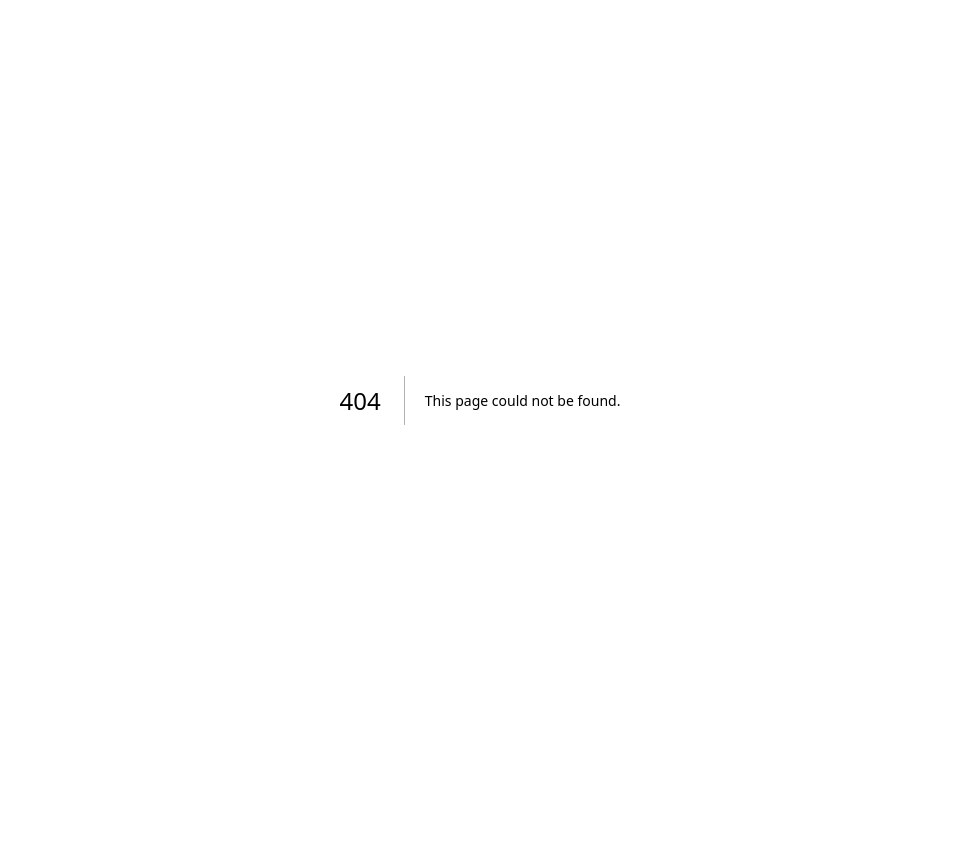
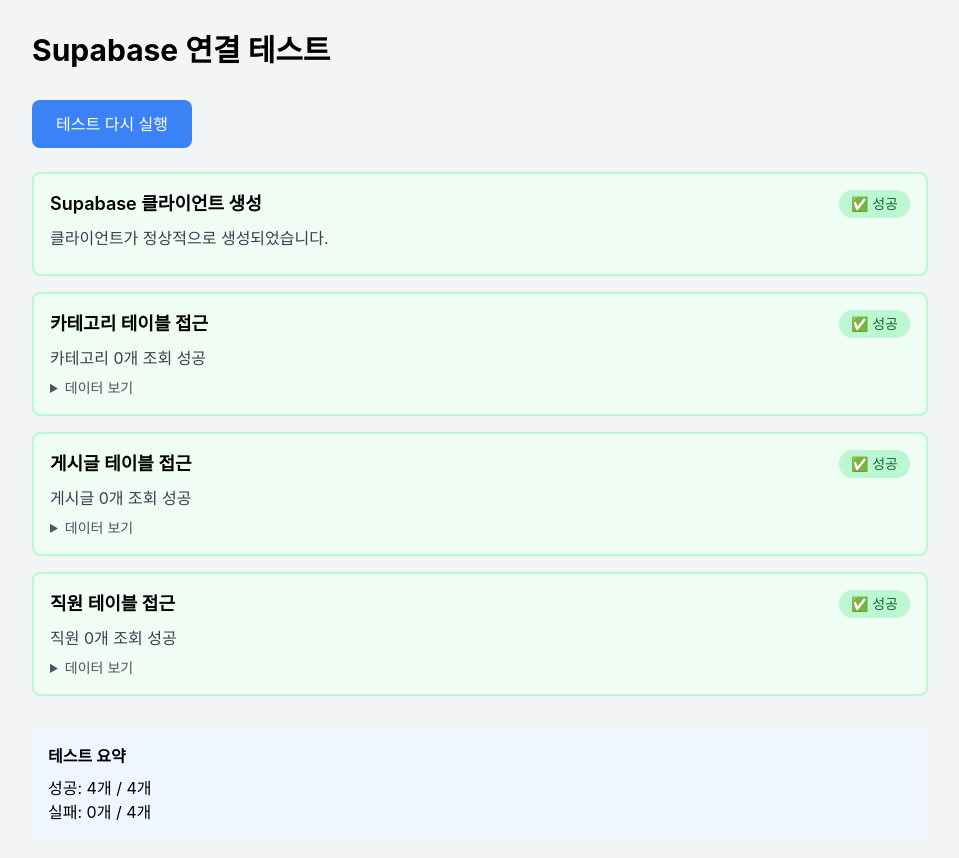
Before and after one commit to hun5295-png/board, a Next.js app: page /test-supabase in a window 1280 px wide. Before the commit this address had no page. Shown: the top 858 px of the page, without its empty margins (160-1119 px from the left). Before the commit the page ends 800 px from the top, so only its background shows below. Built offline with nearby package versions, Linux system fonts and the light colour scheme; no server answers; the database is empty.

Commit message:
Add Supabase connection test page

```diff
--- /dev/null
+++ b/pages/test-supabase.tsx
@@ -0,0 +1,200 @@
+import { useEffect, useState } from 'react'
+import { supabase } from '../lib/supabase'
+
+export default function TestSupabase() {
+  const [testResults, setTestResults] = useState<any[]>([])
+  const [loading, setLoading] = useState(false)
+
+  const runTests = async () => {
+    setLoading(true)
+    setTestResults([])
+
+    const results = []
+
+    // 테스트 1: Supabase 클라이언트 생성 확인
+    try {
+      results.push({
+        test: 'Supabase 클라이언트 생성',
+        status: 'success',
+        message: '클라이언트가 정상적으로 생성되었습니다.',
+        data: null
+      })
+    } catch (error) {
+      results.push({
+        test: 'Supabase 클라이언트 생성',
+        status: 'error',
+        message: error.message,
+        data: null
+      })
+    }
+
+    // 테스트 2: 카테고리 테이블 접근
+    try {
+      const { data, error } = await supabase
+        .from('categories')
+        .select('*')
+        .limit(1)
+
+      if (error) {
+        results.push({
+          test: '카테고리 테이블 접근',
+          status: 'error',
+          message: error.message,
+          data: error
+        })
+      } else {
+        results.push({
+          test: '카테고리 테이블 접근',
+          status: 'success',
+          message: `카테고리 ${data.length}개 조회 성공`,
+          data: data
+        })
+      }
+    } catch (error) {
+      results.push({
+        test: '카테고리 테이블 접근',
+        status: 'error',
+        message: error.message,
+        data: null
+      })
+    }
+
+    // 테스트 3: 게시글 테이블 접근
+    try {
+      const { data, error } = await supabase
+        .from('posts')
+        .select('*')
+        .limit(1)
+
+      if (error) {
+        results.push({
+          test: '게시글 테이블 접근',
+          status: 'error',
+          message: error.message,
+          data: error
+        })
+      } else {
+        results.push({
+          test: '게시글 테이블 접근',
+          status: 'success',
+          message: `게시글 ${data.length}개 조회 성공`,
+          data: data
+        })
+      }
+    } catch (error) {
+      results.push({
+        test: '게시글 테이블 접근',
+        status: 'error',
+        message: error.message,
+        data: null
+      })
+    }
+
+    // 테스트 4: 직원 테이블 접근
+    try {
+      const { data, error } = await supabase
+        .from('employees')
+        .select('*')
+        .limit(1)
+
+      if (error) {
+        results.push({
+          test: '직원 테이블 접근',
+          status: 'error',
+          message: error.message,
+          data: error
+        })
+      } else {
+        results.push({
+          test: '직원 테이블 접근',
+          status: 'success',
+          message: `직원 ${data.length}개 조회 성공`,
+          data: data
+        })
+      }
+    } catch (error) {
+      results.push({
+        test: '직원 테이블 접근',
+        status: 'error',
+        message: error.message,
+        data: null
+      })
+    }
+
+    setTestResults(results)
+    setLoading(false)
+  }
+
+  useEffect(() => {
+    runTests()
+  }, [])
+
+  return (
+    <div className="min-h-screen bg-gray-100 p-8">
+      <div className="max-w-4xl mx-auto">
+        <h1 className="text-3xl font-bold mb-8">Supabase 연결 테스트</h1>
+
+        <div className="mb-6">
+          <button
+            onClick={runTests}
+            disabled={loading}
+            className="bg-blue-500 hover:bg-blue-600 text-white px-6 py-3 rounded-lg disabled:opacity-50"
+          >
+            {loading ? '테스트 중...' : '테스트 다시 실행'}
+          </button>
+        </div>
+
+        <div className="space-y-4">
+          {testResults.map((result, index) => (
+            <div
+              key={index}
+              className={`p-4 rounded-lg border-2 ${
+                result.status === 'success'
+                  ? 'bg-green-50 border-green-200'
+                  : 'bg-red-50 border-red-200'
+              }`}
+            >
+              <div className="flex items-center justify-between mb-2">
+                <h3 className="font-semibold text-lg">{result.test}</h3>
+                <span
+                  className={`px-3 py-1 rounded-full text-sm font-medium ${
+                    result.status === 'success'
+                      ? 'bg-green-200 text-green-800'
+                      : 'bg-red-200 text-red-800'
+                  }`}
+                >
+                  {result.status === 'success' ? '✅ 성공' : '❌ 실패'}
+                </span>
+              </div>
+              <p className="text-gray-700 mb-2">{result.message}</p>
+              {result.data && (
+                <details className="mt-2">
+                  <summary className="cursor-pointer text-sm text-gray-600">
+                    데이터 보기
+                  </summary>
+                  <pre className="mt-2 p-2 bg-gray-100 rounded text-xs overflow-auto">
+                    {JSON.stringify(result.data, null, 2)}
+                  </pre>
+                </details>
+              )}
+            </div>
+          ))}
+        </div>
+
+        {testResults.length > 0 && (
+          <div className="mt-8 p-4 bg-blue-50 rounded-lg">
+            <h3 className="font-semibold mb-2">테스트 요약</h3>
+            <p>
+              성공: {testResults.filter(r => r.status === 'success').length}개 /{' '}
+              {testResults.length}개
+            </p>
+            <p>
+              실패: {testResults.filter(r => r.status === 'error').length}개 /{' '}
+              {testResults.length}개
+            </p>
+          </div>
+        )}
+      </div>
+    </div>
+  )
+}
```
